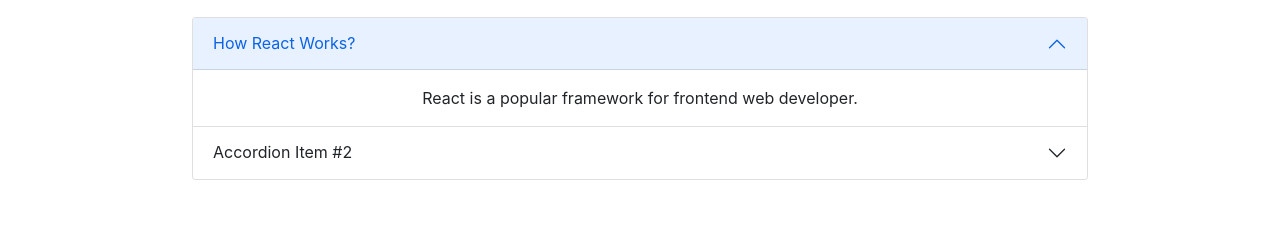
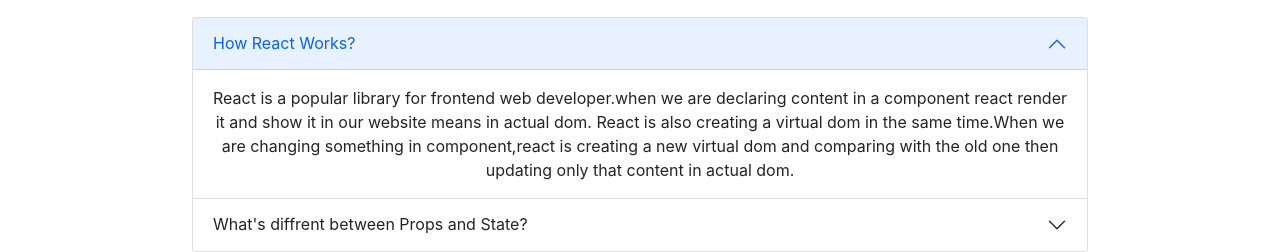
Before and after one commit to Surjo11/the-fake-shop, a React (Create React App) app: page / in a window 1280 px wide. Shown: the part 1953-2205 px from the top of the page. Before the commit the page ends 2133 px from the top, so only its background shows below. Built offline with nearby package versions, Linux system fonts and the light colour scheme.

Commit message:
assignment complete

```diff
--- a/src/components/InfoAboutReact/InfoReact.js
+++ b/src/components/InfoAboutReact/InfoReact.js
@@ -2,7 +2,7 @@
 import "./InfoReact.css"
 const InfoReact = () => {
     return (
-      <div className='info'>
+      <div className="info">
         <div class="accordion" id="accordionExample">
           <div class="accordion-item">
             <h2 class="accordion-header" id="headingOne">
@@ -24,7 +24,12 @@
               data-bs-parent="#accordionExample"
             >
               <div class="accordion-body">
-                React is a  popular framework for frontend web developer.
+                React is a popular library for frontend web developer.when we
+                are declaring content in a component react render it and show it
+                in our website means in actual dom. React is also creating a
+                virtual dom in the same time.When we are changing something in
+                component,react is creating a new virtual dom and comparing with
+                the old one then updating only that content in actual dom.
               </div>
             </div>
           </div>
@@ -38,7 +43,7 @@
                 aria-expanded="false"
                 aria-controls="collapseTwo"
               >
-                Accordion Item #2
+                What's diffrent between Props and State?
               </button>
             </h2>
             <div
@@ -48,20 +53,13 @@
               data-bs-parent="#accordionExample"
             >
               <div class="accordion-body">
-                <strong>This is the second item's accordion body.</strong> It is
-                hidden by default, until the collapse plugin adds the
-                appropriate classes that we use to style each element. These
-                classes control the overall appearance, as well as the showing
-                and hiding via CSS transitions. You can modify any of this with
-                custom CSS or overriding our default variables. It's also worth
-                noting that just about any HTML can go within the{" "}
-                <code>.accordion-body</code>, though the transition does limit
-                overflow.
+                Props are working like function arrgumanets. Props is mainly an object. we can pass data one component to another component by props.
+                State is like storage.It can store data or information of Component.State can be updatable and  will change by user action.
               </div>
             </div>
           </div>
-          </div>
         </div>
+      </div>
     );
 };
 
```
